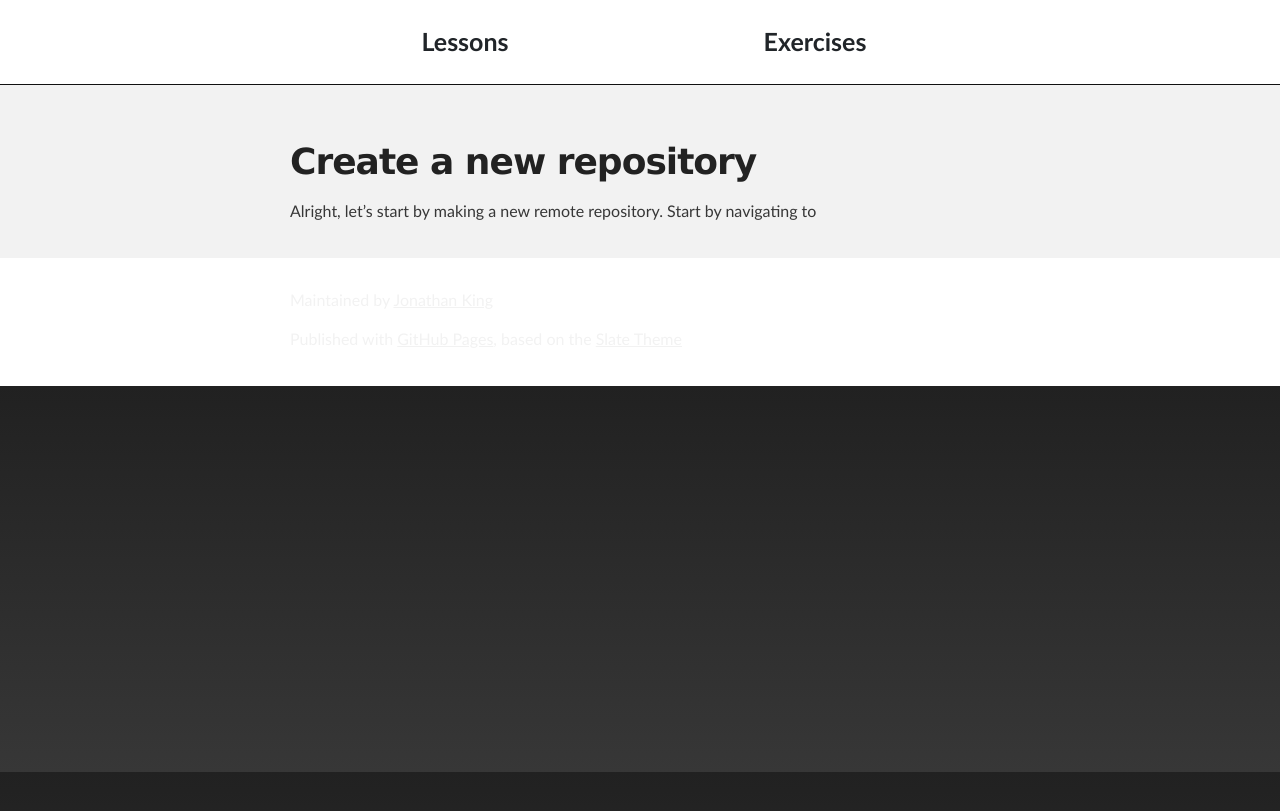
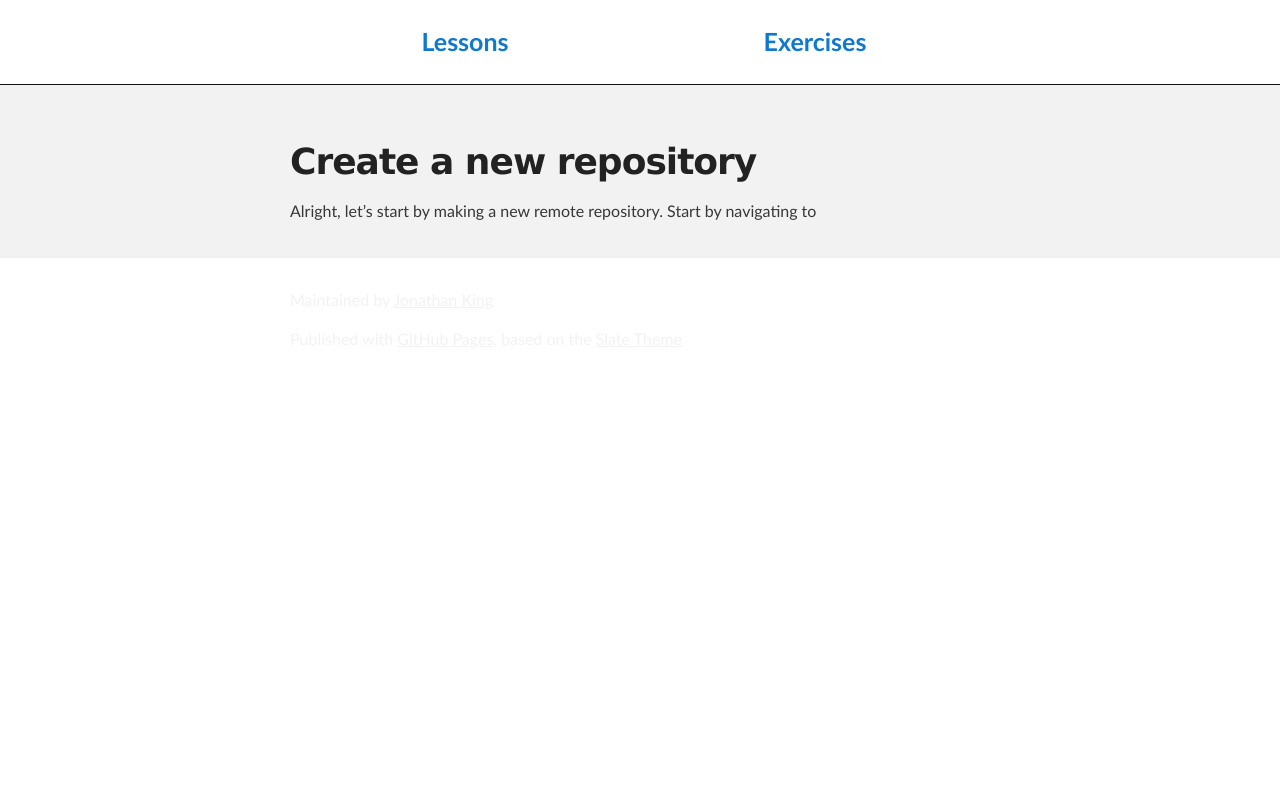
Before and after one commit to JonKing93/Github-Tutorial-Workshop, a Jekyll site: the page built from workshop/new.md, in a window 1280 px wide. Shown: the top 811 px of the page. Built offline with Jekyll 4.4.1, drawn with Linux system fonts in a browser that asks for light colours.

Commit message:
Began updating style

```diff
--- a/assets/css/simple_style.css
+++ b/assets/css/simple_style.css
@@ -1,23 +1,32 @@
 @import "reset-browser-defaults.css";
 @import "rouge-github.css";
 
-/* Navigation bar */
+body {
+  box-sizing: border-box;
+
+  /* White background with black font */
+  background: #fff;
+  color:#373737;
+
+  /* Make the font look nice */
+  font-size: 16px;
+  font-family: 'Myriad Pro', Calibri, Helvetica, Arial, sans-serif;
+  line-height: 1.5;
+  -webkit-font-smoothing: antialiased;
+}
+
+
 header {
+  /* Fonts in the header (mostly the nav bar) */
   color: #212529;
-  background: #fff;
-
-/*  background: #212121;
-  background: -moz-linear-gradient(top, #373737, #212121);
-  background: -webkit-linear-gradient(top, #373737, #212121);
-  background: -ms-linear-gradient(top, #373737, #212121);
-  background: -o-linear-gradient(top, #373737, #212121);
-  background: linear-gradient(to top, #373737, #212121);
-
-  font-family: 'Myriad Pro', Calibri, Helvetica, Arial, sans-serif;
-  color: #fff; */
+  text-align: center;
+  text-decoration: none;
+  font-size: 25px;
+  font-weight: 900;
 }
 
 nav {
+  /* Centered items that fill the space */
   width: 100%;
   display: flex;
   justify-content: center;
@@ -25,6 +34,7 @@ nav {
 }
 
 nav ul {
+  /* Horizontal list */
   width: 100%;
   display: flex;
   flex-direction: row;
@@ -38,23 +48,21 @@ nav ul {
 }
 
 nav ul li {
+  /* Spacing between navbar links */
   flex: 1 1 120px;
   float: left;
 }
 
 nav ul li a {
+  /* Spacing of the links */
   display: block;
-  text-align: center;
-  color: #212529;
-  text-decoration: none;
-  font-size: 25px;
-  font-weight: 900;
   padding-top: 3px;
   padding-bottom: 3px;
   min-width: 90px;
 }
 
 nav ul li a:hover {
+  /* Change background color and underline when over a link */
   background: Silver;
   color: #212121;
 }
@@ -88,22 +96,7 @@ float: right;
 
 /* Copy paste from slate theme */
 
-body {
-  box-sizing: border-box;
-  color:#373737;
 
-  background: #212121;
-  background: -moz-linear-gradient(top, #373737, #212121);
-  background: -webkit-linear-gradient(top, #373737, #212121);
-  background: -ms-linear-gradient(top, #373737, #212121);
-  background: -o-linear-gradient(top, #373737, #212121);
-  background: linear-gradient(to top, #373737, #212121);
-
-  font-size: 16px;
-  font-family: 'Myriad Pro', Calibri, Helvetica, Arial, sans-serif;
-  line-height: 1.5;
-  -webkit-font-smoothing: antialiased;
-}
 
 h1, h2, h3, h4, h5, h6 {
   margin: 10px 0;
```
